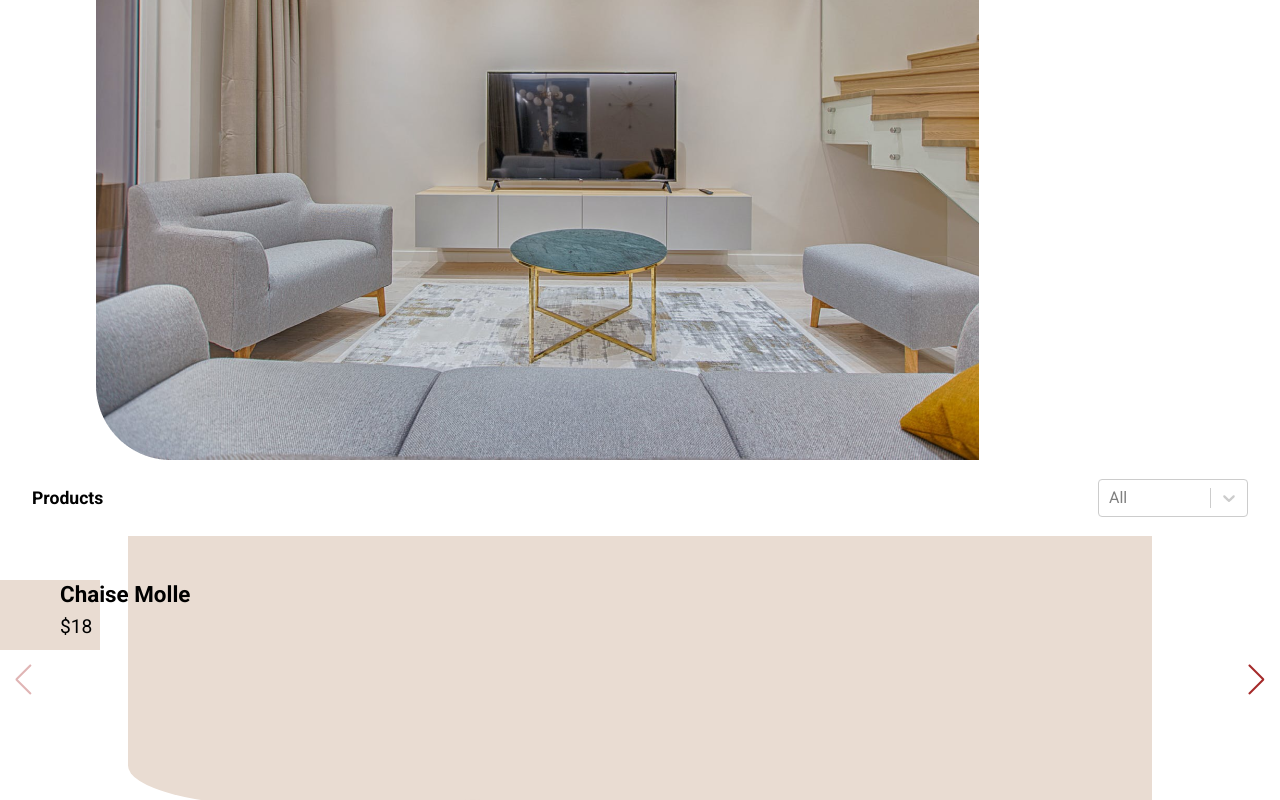
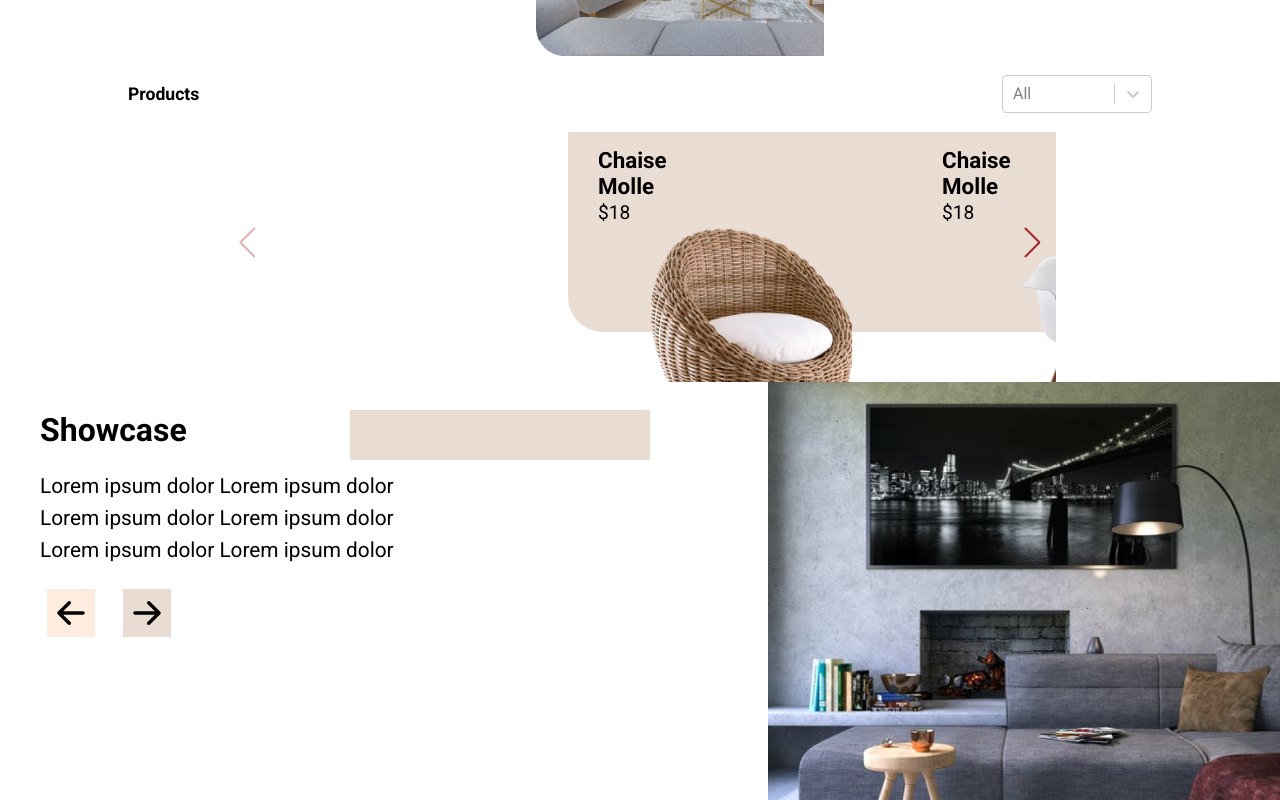
Before and after one commit to Khabub/webdev-learning-shpx, a React (Create React App) app: page / in a window 1280 px wide. Shown: the part 260-1060 px from the top of the page. Built offline with nearby package versions, Linux system fonts and the light colour scheme.

Commit message:
mobile landscape

```diff
--- a/src/components/Layout/MainWindow/MainWindow_styles.js
+++ b/src/components/Layout/MainWindow/MainWindow_styles.js
@@ -14,6 +14,13 @@ export const Container = styled.div`
     border-bottom-left-radius: 15%;
     object-position: 80px;
     padding: 1rem;
+  }
+
+  @media (min-width: 768px) {
+    justify-content: center;
+    img {
+      max-height: 250px;
+    }
   }
 `;
 
@@ -36,4 +43,9 @@ export const HeadlineBox = styled.div`
     margin-top: 1.5rem;
     font-size: 0.7rem;
   }
+
+  @media (min-width: 768px) {
+    width: 25vw;
+    left: 170px;
+  }
 `;
--- a/src/components/Layout/NavigationPanel/NavigationPanel.js
+++ b/src/components/Layout/NavigationPanel/NavigationPanel.js
@@ -1,22 +1,26 @@
 import * as S from "./NavigationPanel_styles";
 import NavLogo from "./NavLogo";
 import NavIcon from "./NavIcon";
-import React, { useCallback, useEffect, useState } from "react";
+import React, { useCallback, useEffect, useState, useContext } from "react";
 import MenuStandard from "./MenuStandard";
+import ProdFilterContext from "../../../store/context";
 
 const NavigationPanel = (props) => {
   // Navigation panel
   const [icon, setIcon] = useState("noshow");
+  const ctx = useContext(ProdFilterContext);
 
   const handleWindowSize = useCallback(() => {
-    window.innerWidth > 700 ? setIcon(false) : setIcon(true);
+    window.innerWidth >= 768 ? setIcon(false) : setIcon(true);
   }, []);
 
   useEffect(() => {
-    if (window.innerWidth > 700) {
+    if (window.innerWidth >= 768) {
       setIcon(false);
+      ctx.setSlidesValue(3);
     } else {
       setIcon(true);
+      ctx.setSlidesValue(1);
     }
 
     window.addEventListener("resize", handleWindowSize);
@@ -24,7 +28,7 @@ const NavigationPanel = (props) => {
     return () => {
       window.removeEventListener("resize", handleWindowSize);
     };
-  }, [handleWindowSize]);
+  }, [handleWindowSize, ctx]);
 
   return (
     <S.Container>
--- a/src/components/Layout/Products/Products.js
+++ b/src/components/Layout/Products/Products.js
@@ -5,11 +5,13 @@ import "swiper/css";
 import "swiper/css/navigation";
 import "./Products.styles.css";
 import { Navigation } from "swiper";
-import { useContext } from "react";
+import { useContext, useEffect, useCallback } from "react";
 import ProdFilterContext from "../../../store/context";
+import { useState } from "react";
 
 const Products = () => {
   const ctx = useContext(ProdFilterContext);
+  const [slides, setSlides] = useState(1);
 
   // Filter select menu, all or category
   const filterCheck = (val) => {
@@ -17,6 +19,10 @@ const Products = () => {
       return val.type;
     }
   };
+
+  const handleWindowSize = useCallback(() => {
+    window.innerWidth >= 768 ? setSlides(3) : setSlides(1);
+  }, []);
 
   // Make list from productsList and then use it in <Swiper>
   const list = productsList.filter(filterCheck).map((val) => (
@@ -33,10 +39,23 @@ const Products = () => {
     </SwiperSlide>
   ));
 
+  useEffect(() => {
+    if (window.innerWidth >= 768) {
+      setSlides(3);
+    } else {
+      setSlides(1);
+    }
+
+    window.addEventListener("resize", handleWindowSize);
+    return () => {
+      window.removeEventListener("resize", handleWindowSize);
+    };
+  }, [handleWindowSize, ctx]);
+
   return (
     <Swiper
-      slidesPerView={1}
-      spaceBetween={50}
+      slidesPerView={slides}
+      spaceBetween={200}
       centeredSlides={true}
       grabCursor={true}
       navigation={true}
--- a/src/components/Layout/Products/Products.styles.css
+++ b/src/components/Layout/Products/Products.styles.css
@@ -5,10 +5,28 @@
   margin-bottom: 0;
 }
 
-
 .swiper-button-next,
 .swiper-button-prev {
   color: brown !important;
   transform: scale(70%) translateY(-80px);
+}
+
+@media (min-width: 768px) {
+  .swiper {
+    width: 85%;
+    height: 250px;
+  }
+
+  .swiper-button-next,
+.swiper-button-prev {
+  color: brown !important;
+  transform: scale(70%) translateY(-20px);
+}
+}
+
+@media (min-width: 850px) {
+  .swiper {
+    width: 65%;
+  }
 
 }
--- a/src/components/Layout/ProductsFilter/ProductsFilter.styles.js
+++ b/src/components/Layout/ProductsFilter/ProductsFilter.styles.js
@@ -11,9 +11,19 @@ export const Container = styled.div`
     font-size: 1.1rem;
     margin-left: 2rem;
   }
+
+  @media (min-width: 768px) {
+    h1 {
+      margin-left: 8rem;
+    }
+  }
 `;
 
 export const Select = styled.div`
   margin-right: 2rem;
   height: auto;
+
+  @media (min-width: 768px) {
+    margin-right: 8rem;
+  }
 `;
--- a/src/components/Layout/Showcase/Showcase.styles.js
+++ b/src/components/Layout/Showcase/Showcase.styles.js
@@ -5,7 +5,6 @@ export const Container = styled.div`
   flex-direction: column;
   align-items: flex-end;
   width: 100%;
-
 
   span {
     position: absolute;
@@ -20,6 +19,19 @@ export const Container = styled.div`
   img {
     max-width: 90%;
     height: auto;
+  }
+
+  @media (min-width: 768px) {
+    img {
+      max-width: 40%;
+    }
+
+    span {
+      top: 670px;
+      left: 350px;
+      width: 300px;
+      height: 50px;
+    }
   }
 `;
 
@@ -38,6 +50,16 @@ export const ShowcaseText = styled.div`
     line-height: 2rem;
     padding-right: 2.5rem;
   }
+
+  @media (min-width: 768px) {
+    position: absolute;
+    top: 650px;
+    left: 0;
+
+    p {
+      width: 400px;
+    }
+  }
 `;
 
 export const SVG = styled.div`
@@ -50,7 +72,6 @@ export const SVG = styled.div`
     border: none;
   }
 
-
   svg {
     background-color: black;
     margin-right: 1rem;
--- a/src/components/UI/Card/Card.styles.js
+++ b/src/components/UI/Card/Card.styles.js
@@ -2,16 +2,18 @@ import styled from "styled-components";
 
 export const Container = styled.div`
   background-color: rgb(233, 220, 210);
-  border-bottom-left-radius: 15%;
+  border-bottom-left-radius: 35px;
   height: 270px;
   width: 80vw;
   margin: 0 auto;
+
 
   h1 {
     position: absolute;
     font-size: 1.4rem;
     top: 30px;
     left: 60px;
+
   }
 
   p {
@@ -40,4 +42,23 @@ export const Container = styled.div`
       transform: scale(10%);
     }
   }
+
+  @media (min-width: 768px) {
+    height: 200px;
+    width: 35vw;
+
+    h1 {
+      top: 0;
+      left: 30px;
+    }
+
+    p {
+      top: 50px;
+      left: 30px;
+    }
+
+    img {
+      width: 200%;
+    }
+  }
 `;
--- a/src/store/context.js
+++ b/src/store/context.js
@@ -5,11 +5,13 @@ const ProdFilterContext = createContext({
   state: String,
   toggleModalMenu: () => {},
   modalMenuVal: Boolean,
+  slides: Number,
 });
 
 export const ProdFilterProvider = (props) => {
   const [value, setValue] = useState("all");
   const [toggleVal, setToggleVal] = useState(false);
+  const [slides, setSlides] = useState(1);
 
   const valueHandler = (val) => {
     // Set products - All or one name
@@ -22,11 +24,17 @@ export const ProdFilterProvider = (props) => {
     setToggleVal(val);
   };
 
+  const slidesHandler = (val) => {
+    setSlides(val);
+  };
+
   const prodFilter = {
     setValue: valueHandler,
     state: value,
     toggleModalMenu: toggleHandler,
     modalMenuVal: toggleVal,
+    slides,
+    setSlidesValue: slidesHandler,
   };
 
   return (
```
